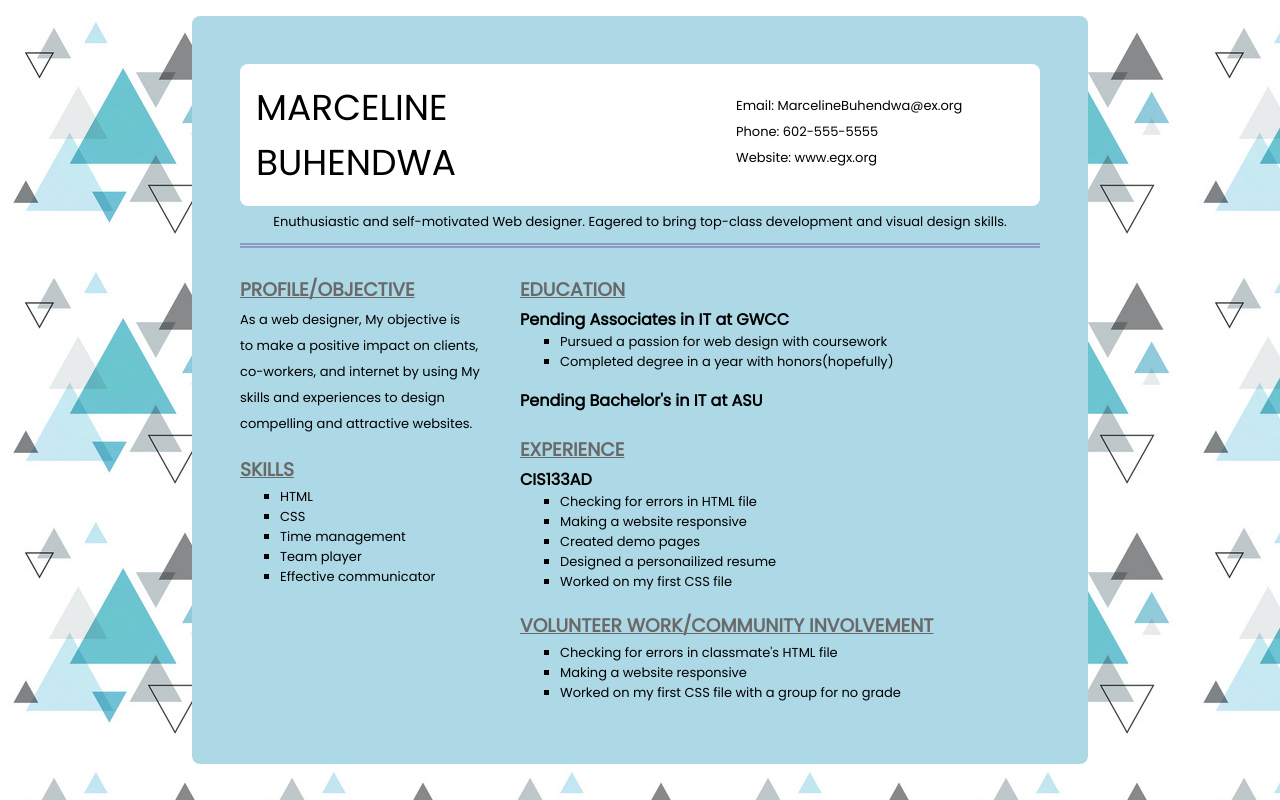
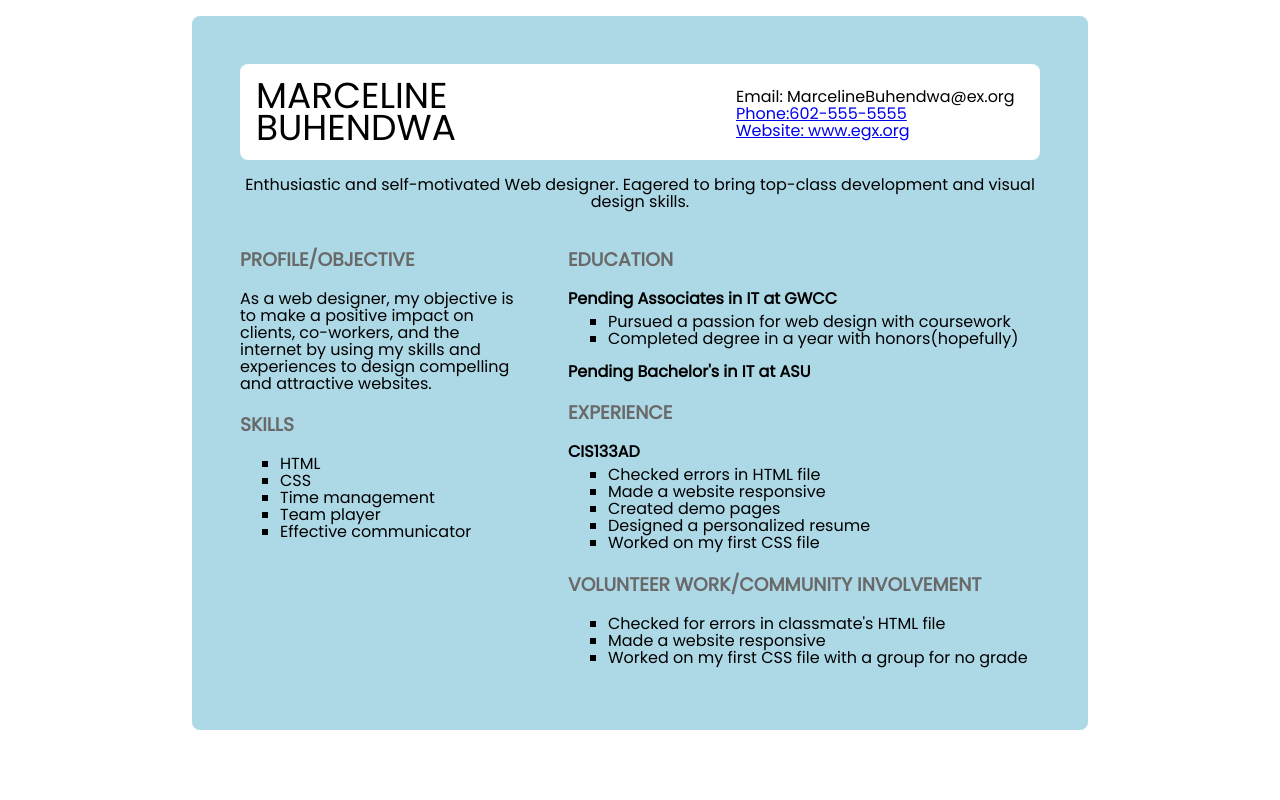
Before and after one commit to BuhenM/Resume, a plain HTML site: page index.html in a window 1280 px wide. Drawn offline with Linux system fonts and the light colour scheme.

Commit message:
finallll

```diff
--- a/index.html
+++ b/index.html
@@ -11,25 +11,28 @@
     <link href="https://fonts.googleapis.com/css2?family=Poppins:ital,wght@0,100;0,200;0,400;1,800&display=swap"
  rel="stylesheet">
      <!--end google fonts-->
+
 </head>
 <body>
     <div class="box">
+    <!--start top header-->
         <div class="header">
             <div class="header-left">
-                    <h1 class="first-name">Marceline<br>Buhendwa</h1>
+                <h1 class="first-name">Marceline<br>Buhendwa</h1>
             </div>
             <div class="header-right">
-                <p class=info>Email: MarcelineBuhendwa@ex.org<br>Phone: 602-555-5555<br>Website: www.egx.org</p>
+                <p class="info">Email: MarcelineBuhendwa@ex.org<br> <a href="tel:4805473141">Phone:602-555-5555</a> <br> <a href="https://github.com/BuhenM">Website: www.egx.org</a></p>
             </div>
         </div>
-    <p class="short-overview">Enuthusiastic and self-motivated Web designer. Eagered to bring top-class
+    <!--end top header-->
+    <p class="short-overview">Enthusiastic and self-motivated Web designer. Eagered to bring top-class
             development and visual design skills. </p>
-    <hr>
         <div class="body">
+            <!--start body left-->
             <div class="left-body-section">
                 <h3>Profile/objective</h3>
-                <p> As a web designer, My objective is  <br> to make a positive impact on clients, <br>  co-workers, and internet by using My
-                    <br> skills and experiences to design compelling and attractive websites.</p>
+                <p> As a web designer, my objective is to make a positive impact on clients, co-workers, and the internet by using my
+                 skills and experiences to design compelling and attractive websites.</p>
                 <h3 class="skills">Skills</h3>
                  <ul>
                     <li>HTML</li>
@@ -39,32 +42,33 @@
                     <li>Effective communicator</li>
                  </ul>
             </div>
+            <!--end body left/start body right-->
             <div class="right-body-section">
                 <h3>Education</h3>
-                <p class= ex><strong>Pending Associates in IT at GWCC</p></strong>
-                <ul class=exL>
+                <p class= "ex"><strong>Pending Associates in IT at GWCC</strong></p>
+                <ul class="exL">
                     <li>Pursued a passion for web design with coursework</li>
                     <li>Completed degree in a year with honors(hopefully)</li>
                 </ul>
-                <p class= ex><strong>Pending Bachelor's in IT at ASU</p></strong>
+                <p class= "ex"><strong>Pending Bachelor's in IT at ASU</strong></p>
                 <h3>Experience</h3>
-                    <p class= ex><strong> CIS133AD</p></strong>
-                    <ul class=exL>
-                        <li>Checking for errors in HTML file</li>
-                        <li>Making a website responsive</li>
+                    <p class= "ex"><strong> CIS133AD</strong></p>
+                    <ul class="exL">
+                        <li>Checked errors in HTML file</li>
+                        <li>Made a website responsive</li>
                         <li>Created demo pages</li>
-                        <li>Designed a personailized resume</li>
+                        <li>Designed a personalized resume</li>
                         <li>Worked on my first CSS file</li>
                      </ul>
                 <h3>Volunteer work/community involvement </h3>
                 <ul>
-                    <li>Checking for errors in classmate's HTML file</li>
-                    <li>Making a website responsive</li>
+                    <li>Checked for errors in classmate's HTML file</li>
+                    <li>Made a website responsive</li>
                     <li>Worked on my first CSS file with a group for no grade</li>
+            <!--end body right-->
                  </ul>
             </div>
         </div>
-
     </div>
 </body>
 </html>
--- a/style.css
+++ b/style.css
@@ -3,7 +3,6 @@ body{
     font-family: 'Poppins', sans-serif;
     margin:0;
     padding: 0;
-    background-image: url(bg.jpg);
 }
 
 h1{
@@ -24,20 +23,27 @@ h1{
     padding:1rem;
     font-size: large;
     text-transform: uppercase;
+    line-height: 2rem;
 }
 
 .header-right{
     padding:1rem;
-    margin-bottom:-30px;
+    margin-bottom:-2rem;
     font-size:xx-large;
+    line-height: 17px;
+    margin-top: -8px;
 }
 
-ul{list-style-type: square;
-    font-size:small}
+ul{
+    list-style-type: square;
+    line-height: 17px;
+    font-size:medium
+}
 
 h3{
     text-transform: uppercase;
     color:dimgrey;
+    margin-bottom:5px;
 }
 
 
@@ -53,33 +59,24 @@ h3{
     display: grid;
 }
 
-h3{
-    text-decoration: underline;
-    margin-bottom:-10px;
-    }
-
+p{
+    font-size:medium;
+    line-height: 17px;
+}
 
 p.short-overview{
-    margin-bottom:1px;
-    font-size: small;
+    font-size: medium;
     text-align:center;
-    margin-top:3px
 }
 
-hr{
-    border: none;
-    border-top: 5px double rgb(139, 157, 197);
-    color: aqua;
-    text-align: center;
-
-}
-p{font-size:small;
-    line-height:2
+p.ex{font-size:medium;
 }
 
-p.info{line-height:2;
+ul.exL{
+    margin-top:-10px;
+    line-height: 17px;
 }
-p.ex{font-size:medium;
-    margin-top:10px;
+
+.right-body-section{
+    padding-left: 3rem;
 }
-ul.exL{margin-top:-20px; }
```
